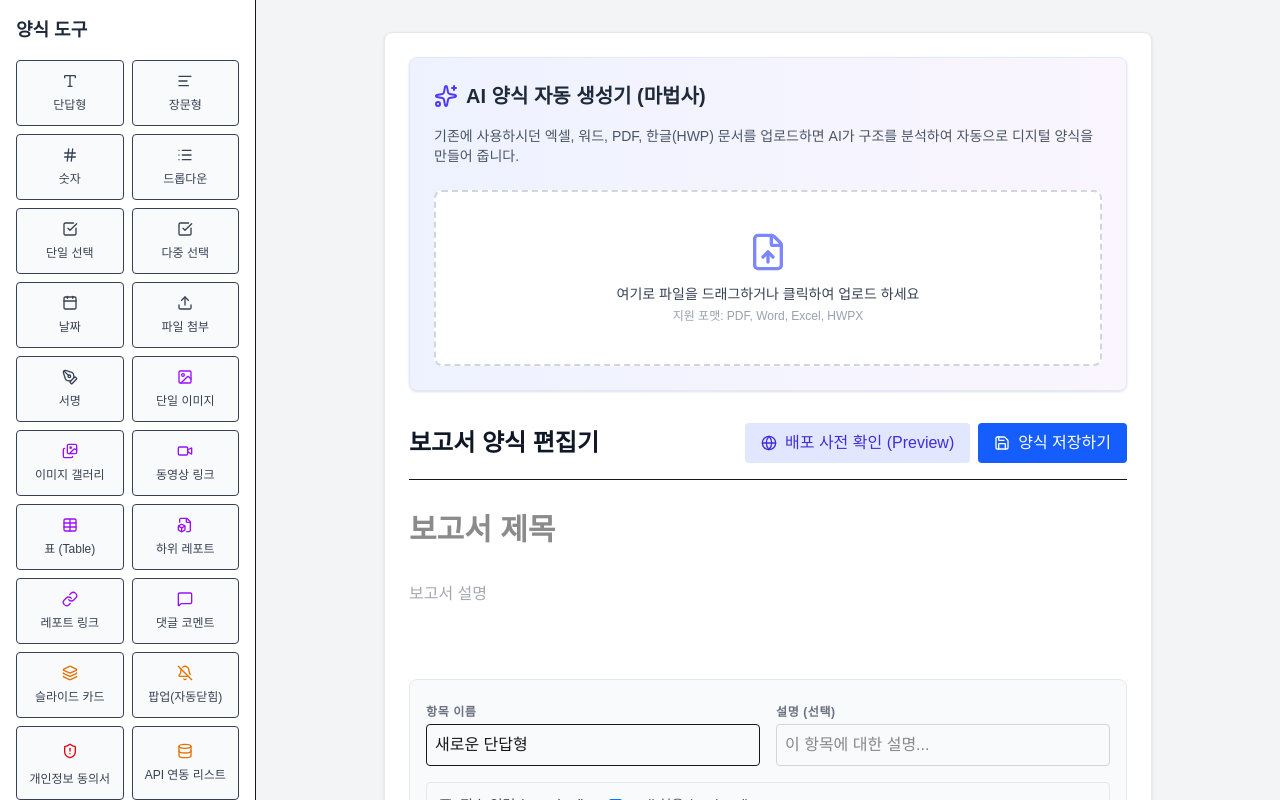
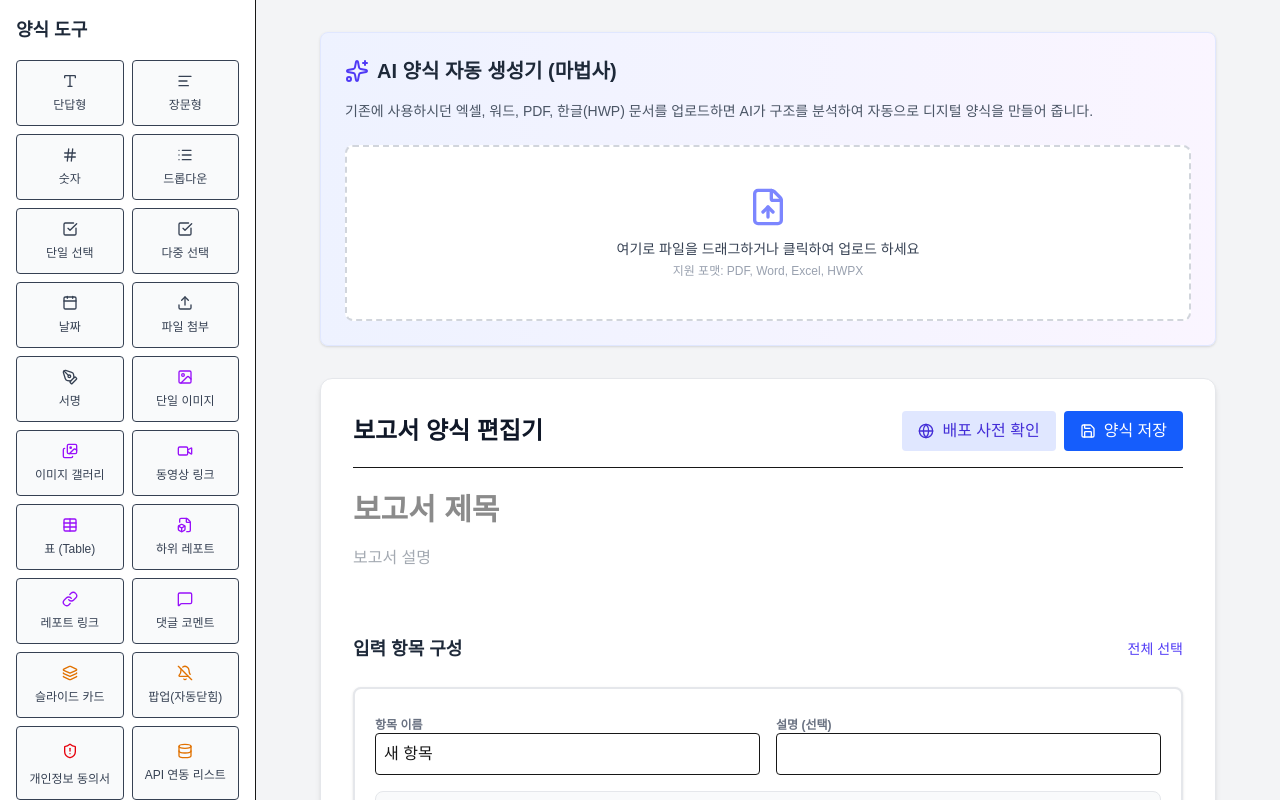
Before and after one commit to ralf-kang/data-trade-platform, a Next.js app: page /admin/builder in a window 1280 px wide. Both pictures are taken after a click on the button "단답형". Built offline with nearby package versions, Linux system fonts and the light colour scheme.

Commit message:
feat: builder UX overhaul, bulk actions, layouts, favorite blocks

```diff
--- a/src/components/builder/FormBuilder.tsx
+++ b/src/components/builder/FormBuilder.tsx
@@ -8,7 +8,7 @@ import {
   CheckSquare, Calendar, Upload, PenTool,
   Image as ImageIcon, Images, Video, Table, FileBox, MessageSquare, Link as LinkIcon,
   Layers, BellOff, ShieldAlert, Database, FileSpreadsheet, EyeOff, Save, ArrowUp, ArrowDown, Trash2, Plus,
-  Smartphone, Monitor, Globe, Regex, MapPin
+  Smartphone, Monitor, Globe, Regex, MapPin, CheckSquare as CheckIcon, LayoutGrid, Star, GripHorizontal
 } from 'lucide-react';
 import AiAutoGenerator from './AiAutoGenerator';
 
@@ -45,47 +45,99 @@ export default function FormBuilder() {
     fields: []
   });
 
+  const fields = template.fields || [];
+  const setFields = (newFields: FormField[]) => setTemplate(prev => ({ ...prev, fields: newFields }));
+
   // Preview Modal State
   const [showPreview, setShowPreview] = useState(false);
   const [previewMode, setPreviewMode] = useState<'mobile' | 'pc' | 'hybrid'>('hybrid');
+
+  // Bulk Selection State
+  const [selectedFields, setSelectedFields] = useState<Set<string>>(new Set());
+
+  // Drag and Drop (Simple Sort State)
+  const [draggedFieldId, setDraggedFieldId] = useState<string | null>(null);
 
   const addField = (type: FieldType) => {
     const newField: FormField = {
       id: uuidv4(),
       type,
-      label: '새로운 ' + FIELD_TYPES.find(f => f.type === type)?.label,
+      label: '새 항목',
       required: false,
-      options: ['옵션 1', '옵션 2'] // default for options-based fields
+      nullable: true,
+      width: '100%',
+      options: ['옵션 1', '옵션 2']
     };
-    setTemplate(prev => ({ ...prev, fields: [...(prev.fields || []), newField] }));
+    setFields([...fields, newField]);
+  };
+
+  const addFavoriteBlock = () => {
+    // 예제: 인적사항 세트 (이름, 연락처, 주소)
+    const block: FormField[] = [
+      { id: uuidv4(), type: 'text', label: '성명', required: true, width: '50%' },
+      { id: uuidv4(), type: 'regex-input', label: '휴대폰 번호', required: true, regexPattern: '^01(?:0|1|[6-9])-(?:\\d{3}|\\d{4})-\\d{4}$', width: '50%' },
+      { id: uuidv4(), type: 'map-address', label: '거주지 주소', required: true, width: '100%' },
+    ];
+    setFields([...fields, ...block]);
+  };
+
+  const toggleSelection = (id: string, multi: boolean) => {
+    const newSet = new Set(multi ? selectedFields : []);
+    if (newSet.has(id)) {
+      newSet.delete(id);
+    } else {
+      newSet.add(id);
+    }
+    setSelectedFields(newSet);
+  };
+
+  const selectAll = () => {
+    if (selectedFields.size === fields.length) {
+      setSelectedFields(new Set());
+    } else {
+      setSelectedFields(new Set(fields.map(f => f.id)));
+    }
+  };
+
+  const handleBulkAction = (action: 'require' | 'optional' | 'delete') => {
+    if (selectedFields.size === 0) return;
+
+    if (action === 'delete') {
+      if(confirm(`선택한 ${selectedFields.size}개 필드를 정말 삭제하시겠습니까?`)) {
+        setFields(fields.filter(f => !selectedFields.has(f.id)));
+        setSelectedFields(new Set());
+      }
+      return;
+    }
+
+    setFields(fields.map(field => {
+      if (selectedFields.has(field.id)) {
+        if (action === 'require') return { ...field, required: true, nullable: false };
+        if (action === 'optional') return { ...field, required: false, nullable: true };
+      }
+      return field;
+    }));
   };
 
   const removeField = (id: string) => {
-    setTemplate(prev => ({
-      ...prev,
-      fields: (prev.fields || []).filter(f => f.id !== id)
-    }));
+    setFields(fields.filter(f => f.id !== id));
   };
 
   const moveField = (index: number, direction: 'up' | 'down') => {
-    const fields = [...(template.fields || [])];
+    const newFields = [...fields];
     if (direction === 'up' && index > 0) {
-      [fields[index - 1], fields[index]] = [fields[index], fields[index - 1]];
-    } else if (direction === 'down' && index < fields.length - 1) {
-      [fields[index + 1], fields[index]] = [fields[index], fields[index + 1]];
+      [newFields[index - 1], newFields[index]] = [newFields[index], newFields[index - 1]];
+    } else if (direction === 'down' && index < newFields.length - 1) {
+      [newFields[index + 1], newFields[index]] = [newFields[index], newFields[index + 1]];
     }
-    setTemplate(prev => ({ ...prev, fields }));
+    setFields(newFields);
   };
 
   const updateField = (id: string, updates: Partial<FormField>) => {
-    setTemplate(prev => ({
-      ...prev,
-      fields: (prev.fields || []).map(f => f.id === id ? { ...f, ...updates } : f)
-    }));
+    setFields(fields.map(f => f.id === id ? { ...f, ...updates } : f));
   };
 
   const handleSave = async () => {
-    // API call to save template
     console.log('Saving template:', template);
     alert('저장되었습니다. (콘솔 확인)');
   };
@@ -95,7 +147,7 @@ export default function FormBuilder() {
       {/* Sidebar: Toolbox */}
       <div className="w-64 bg-white border-r p-4 overflow-y-auto">
         <h2 className="text-lg font-bold mb-4 text-gray-800">양식 도구</h2>
-        <div className="grid grid-cols-2 gap-2">
+        <div className="grid grid-cols-2 gap-2 mb-6">
           {FIELD_TYPES.map((ft) => (
             <button
               key={ft.type}
@@ -107,115 +159,105 @@ export default function FormBuilder() {
             </button>
           ))}
         </div>
+        <div className="p-4 bg-gray-50 border-t border-gray-200">
+          <h3 className="font-semibold text-gray-700 text-sm mb-3">즐겨찾기 블록 / 추천</h3>
+          <button
+            onClick={addFavoriteBlock}
+            className="w-full flex items-center justify-center space-x-2 bg-indigo-50 hover:bg-indigo-100 text-indigo-700 border border-indigo-200 p-3 rounded-lg transition-colors"
+          >
+            <Star className="w-4 h-4" />
+            <span className="font-medium text-sm">인적사항 세트 (이름+연락처+주소) 추가</span>
+          </button>
+        </div>
       </div>
 
-      {/* Main Canvas */}
-      <div className="flex-1 p-8 overflow-y-auto">
-        <div className="max-w-3xl mx-auto bg-white rounded-lg shadow-sm p-6 border border-gray-200">
+      {/* Main Content - Canvas */}
+      <div className="flex-1 bg-gray-100 overflow-y-auto p-8 relative">
+        {/* Bulk Action Bar (Floating) */}
+        {selectedFields.size > 0 && (
+          <div className="fixed bottom-8 left-1/2 transform -translate-x-1/2 bg-gray-900 text-white px-6 py-4 rounded-full shadow-2xl z-40 flex items-center space-x-6">
+            <span className="font-bold">{selectedFields.size}개 선택됨</span>
+            <div className="flex space-x-3 border-l border-gray-700 pl-6">
+              <button onClick={() => handleBulkAction('require')} className="text-sm font-medium hover:text-blue-300">모두 필수로 변경</button>
+              <button onClick={() => handleBulkAction('optional')} className="text-sm font-medium hover:text-gray-300">모두 선택(Null)으로 변경</button>
+              <button onClick={() => handleBulkAction('delete')} className="text-sm font-medium text-red-400 hover:text-red-300 border-l border-gray-700 pl-3">일괄 삭제</button>
+            </div>
+            <button onClick={() => setSelectedFields(new Set())} className="ml-4 text-gray-400 hover:text-white">✕</button>
+          </div>
+        )}
 
-          <AiAutoGenerator onGenerated={(newFields) => setTemplate(prev => ({ ...prev, fields: [...(prev.fields || []), ...newFields] }))} />
+        <div className="max-w-4xl mx-auto">
+          <AiAutoGenerator onGenerated={(newFields) => setFields([...fields, ...newFields])} />
 
+          <div className="bg-white rounded-xl shadow-md border border-gray-200 min-h-[600px] p-8">
             <div className="flex justify-between items-center mb-6 border-b pb-4">
               <h1 className="text-2xl font-bold text-gray-900">보고서 양식 편집기</h1>
               <div className="flex space-x-2">
-              <button
-                onClick={() => setShowPreview(true)}
-                className="flex items-center space-x-2 px-4 py-2 bg-indigo-100 text-indigo-700 rounded hover:bg-indigo-200 transition-colors"
-              >
+                <button onClick={() => setShowPreview(true)} className="flex items-center space-x-2 px-4 py-2 bg-indigo-100 text-indigo-700 rounded hover:bg-indigo-200 transition-colors">
                   <Globe className="w-4 h-4" />
-                <span>배포 사전 확인 (Preview)</span>
+                  <span>배포 사전 확인</span>
                 </button>
-              <button
-                onClick={handleSave}
-                className="flex items-center space-x-2 px-4 py-2 bg-blue-600 text-white rounded hover:bg-blue-700 transition-colors"
-              >
+                <button onClick={handleSave} className="flex items-center space-x-2 px-4 py-2 bg-blue-600 text-white rounded hover:bg-blue-700 transition-colors">
                   <Save className="w-4 h-4" />
-                <span>양식 저장하기</span>
+                  <span>양식 저장</span>
                 </button>
               </div>
             </div>
 
             <div className="space-y-4 mb-8">
-            <input
-              type="text"
-              placeholder="보고서 제목"
-              className="w-full text-3xl font-bold border-0 border-b-2 border-transparent hover:border-gray-200 focus:border-blue-500 focus:ring-0 px-0 py-2 outline-none"
-              value={template.title}
-              onChange={(e) => setTemplate({ ...template, title: e.target.value })}
-            />
-            <textarea
-              placeholder="보고서 설명"
-              className="w-full text-gray-600 border-0 border-b-2 border-transparent hover:border-gray-200 focus:border-blue-500 focus:ring-0 px-0 py-2 outline-none resize-none"
-              value={template.description}
-              onChange={(e) => setTemplate({ ...template, description: e.target.value })}
-              rows={2}
-            />
+              <input type="text" placeholder="보고서 제목" className="w-full text-3xl font-bold border-0 border-b-2 border-transparent hover:border-gray-200 focus:border-blue-500 outline-none" value={template.title} onChange={(e) => setTemplate({ ...template, title: e.target.value })} />
+              <textarea placeholder="보고서 설명" className="w-full text-gray-600 border-0 border-b-2 border-transparent hover:border-gray-200 focus:border-blue-500 outline-none resize-none" value={template.description} onChange={(e) => setTemplate({ ...template, description: e.target.value })} rows={2} />
             </div>
 
-          <div className="space-y-6">
-            {(template.fields || []).length === 0 ? (
-              <div className="text-center py-12 border-2 border-dashed border-gray-300 rounded-lg text-gray-500">
-                좌측 패널에서 도구를 클릭하여 양식을 추가하세요.
-              </div>
-            ) : (
-              (template.fields || []).map((field, index) => (
-                <div key={field.id} className="relative group border border-gray-200 rounded-lg p-4 bg-gray-50 hover:border-blue-400 transition-colors">
-
-                  {/* Field Actions */}
-                  <div className="absolute top-2 right-2 flex space-x-1 opacity-0 group-hover:opacity-100 transition-opacity">
-                    <button onClick={() => moveField(index, 'up')} className="p-1 text-gray-500 hover:text-blue-600 bg-white rounded shadow-sm" disabled={index === 0}>
-                      <ArrowUp className="w-4 h-4" />
-                    </button>
-                    <button onClick={() => moveField(index, 'down')} className="p-1 text-gray-500 hover:text-blue-600 bg-white rounded shadow-sm" disabled={index === (template.fields?.length || 0) - 1}>
-                      <ArrowDown className="w-4 h-4" />
-                    </button>
-                    <button onClick={() => removeField(field.id)} className="p-1 text-gray-500 hover:text-red-600 bg-white rounded shadow-sm">
-                      <Trash2 className="w-4 h-4" />
+            <div className="flex justify-between items-center mt-8">
+              <h2 className="text-lg font-bold text-gray-800">입력 항목 구성</h2>
+              <button onClick={selectAll} className="text-sm text-indigo-600 hover:underline">
+                {selectedFields.size === fields.length && fields.length > 0 ? '전체 선택 해제' : '전체 선택'}
               </button>
             </div>
 
-                  {/* Field Editor */}
+            <div className="flex flex-wrap -mx-2 mt-4">
+              {fields.map((field, index) => {
+                const isSelected = selectedFields.has(field.id);
+                return (
+                  <div key={field.id} className={`p-2 transition-all duration-200 ${field.width === '50%' ? 'w-1/2' : 'w-full'}`}>
+                    <div className={`p-5 rounded-lg border-2 ${isSelected ? 'border-indigo-500 bg-indigo-50' : 'border-gray-200 bg-white hover:border-gray-300'} shadow-sm relative group`}>
+                      <div className="absolute top-3 left-3 opacity-0 group-hover:opacity-100 transition-opacity">
+                        <input type="checkbox" className="w-5 h-5 text-indigo-600 rounded border-gray-300 cursor-pointer" checked={isSelected} onChange={() => toggleSelection(field.id, true)} />
+                      </div>
+                      <div className="absolute top-3 right-12 text-gray-300 cursor-grab opacity-0 group-hover:opacity-100 transition-opacity">
+                        <GripHorizontal className="w-5 h-5" />
+                      </div>
+
+                      <div className="absolute top-2 right-2 flex space-x-1 opacity-0 group-hover:opacity-100 transition-opacity">
+                        <button onClick={() => moveField(index, 'up')} className="p-1 text-gray-500 hover:text-blue-600 bg-white rounded shadow-sm" disabled={index === 0}><ArrowUp className="w-4 h-4" /></button>
+                        <button onClick={() => moveField(index, 'down')} className="p-1 text-gray-500 hover:text-blue-600 bg-white rounded shadow-sm" disabled={index === fields.length - 1}><ArrowDown className="w-4 h-4" /></button>
+                        <button onClick={() => removeField(field.id)} className="p-1 text-gray-500 hover:text-red-600 bg-white rounded shadow-sm"><Trash2 className="w-4 h-4" /></button>
+                      </div>
+
                       <div className="grid grid-cols-1 md:grid-cols-2 gap-4 mt-2">
                         <div>
-                      <label className="block text-xs font-semibold text-gray-500 uppercase tracking-wider mb-1">항목 이름</label>
-                      <input
-                        type="text"
-                        value={field.label}
-                        onChange={(e) => updateField(field.id, { label: e.target.value })}
-                        className="w-full p-2 border rounded focus:ring-2 focus:ring-blue-500 outline-none"
-                      />
+                          <label className="block text-xs font-semibold text-gray-500 uppercase">항목 이름</label>
+                          <input type="text" value={field.label} onChange={(e) => updateField(field.id, { label: e.target.value })} className="w-full p-2 border rounded" />
                         </div>
                         <div>
-                      <label className="block text-xs font-semibold text-gray-500 uppercase tracking-wider mb-1">설명 (선택)</label>
-                      <input
-                        type="text"
-                        value={field.description || ''}
-                        onChange={(e) => updateField(field.id, { description: e.target.value })}
-                        className="w-full p-2 border border-gray-300 rounded focus:ring-2 focus:ring-blue-500 focus:border-transparent"
-                        placeholder="이 항목에 대한 설명..."
-                      />
+                          <label className="block text-xs font-semibold text-gray-500 uppercase">설명 (선택)</label>
+                          <input type="text" value={field.description || ''} onChange={(e) => updateField(field.id, { description: e.target.value })} className="w-full p-2 border rounded" />
                         </div>
                       </div>
 
-                    <div className="flex items-center space-x-6 p-3 bg-gray-50 rounded border border-gray-200 mt-4">
-                      <label className="flex items-center space-x-2 cursor-pointer">
-                        <input
-                          type="checkbox"
-                          checked={field.required}
-                          onChange={(e) => updateField(field.id, { required: e.target.checked, nullable: !e.target.checked })}
-                          className="rounded text-blue-600 focus:ring-blue-500"
-                        />
-                        <span className="text-sm font-medium text-gray-700">필수 입력 (Required)</span>
-                      </label>
-                      <label className="flex items-center space-x-2 cursor-pointer">
-                        <input
-                          type="checkbox"
-                          checked={field.nullable || !field.required}
-                          onChange={(e) => updateField(field.id, { nullable: e.target.checked, required: !e.target.checked })}
-                          className="rounded text-gray-500 focus:ring-blue-500"
-                        />
-                        <span className="text-sm font-medium text-gray-600">Null 허용 (Optional)</span>
-                      </label>
+                      <div className="grid grid-cols-2 gap-4 bg-gray-50 p-4 rounded-lg border border-gray-200 mt-4">
+                        <div className="flex flex-col space-y-3">
+                          <h4 className="text-xs font-bold text-gray-500 uppercase">입력 강제 옵션</h4>
+                          <label className="flex items-center space-x-2"><input type="checkbox" checked={field.required} onChange={(e) => updateField(field.id, { required: e.target.checked, nullable: !e.target.checked })} /> <span className="text-sm">필수</span></label>
+                        </div>
+                        <div className="flex flex-col space-y-3">
+                          <h4 className="text-xs font-bold text-gray-500 uppercase">레이아웃</h4>
+                          <div className="flex space-x-2">
+                            <button onClick={() => updateField(field.id, { width: '100%' })} className={`px-2 py-1 text-xs rounded border ${field.width === '100%' ? 'bg-indigo-50' : ''}`}>100%</button>
+                            <button onClick={() => updateField(field.id, { width: '50%' })} className={`px-2 py-1 text-xs rounded border ${field.width === '50%' ? 'bg-indigo-50' : ''}`}>50%</button>
+                          </div>
+                        </div>
                       </div>
 
                       {/* Regex Specific Settings */}
@@ -246,68 +288,11 @@ export default function FormBuilder() {
                           <span>입력된 주소를 기반으로 Google Maps 또는 네이버 지도의 핀이 자동으로 표시되는 복합 컴포넌트입니다.</span>
                         </div>
                       )}
-
-                  <div className="mt-4 flex items-center space-x-4">
-                    <div className="flex items-center space-x-4">
-                      <label className="flex items-center space-x-2 text-sm text-gray-700">
-                        <input
-                          type="checkbox"
-                          checked={field.privacyMasking || false}
-                          onChange={(e) => updateField(field.id, { privacyMasking: e.target.checked })}
-                          className="rounded text-red-600"
-                        />
-                        <EyeOff className="w-4 h-4 text-gray-500" />
-                        <span>데이터 비식별화 (마스킹)</span>
-                      </label>
-                    </div>
-                    <span className="text-xs font-medium px-2 py-1 bg-blue-100 text-blue-800 rounded">
-                      타입: {FIELD_TYPES.find(t => t.type === field.type)?.label}
-                    </span>
-                  </div>
-
-                  {/* Options Editor for Select/Radio/Checkbox */}
-                  {['select', 'radio', 'checkbox'].includes(field.type) && (
-                    <div className="mt-4 p-3 bg-white border rounded">
-                      <label className="block text-xs font-semibold text-gray-500 uppercase tracking-wider mb-2">선택지 관리</label>
-                      <div className="space-y-2">
-                        {field.options?.map((opt, i) => (
-                          <div key={i} className="flex items-center space-x-2">
-                            <input
-                              type="text"
-                              value={opt}
-                              onChange={(e) => {
-                                const newOpts = [...(field.options || [])];
-                                newOpts[i] = e.target.value;
-                                updateField(field.id, { options: newOpts });
-                              }}
-                              className="flex-1 p-1.5 text-sm border-b border-gray-200 focus:border-blue-500 outline-none"
-                            />
-                            <button
-                              onClick={() => {
-                                const newOpts = field.options?.filter((_, idx) => idx !== i);
-                                updateField(field.id, { options: newOpts });
-                              }}
-                              className="text-red-400 hover:text-red-600"
-                            >
-                              <Trash2 className="w-3 h-3" />
-                            </button>
-                          </div>
-                        ))}
-                        <button
-                          onClick={() => {
-                            updateField(field.id, { options: [...(field.options || []), `옵션 ${(field.options?.length || 0) + 1}`] });
-                          }}
-                          className="text-sm text-blue-600 hover:text-blue-800 flex items-center mt-2"
-                        >
-                          <Plus className="w-3 h-3 mr-1" /> 선택지 추가
-                        </button>
                     </div>
                   </div>
-                  )}
-
+                );
+              })}
             </div>
-              ))
-            )}
           </div>
         </div>
       </div>
@@ -374,14 +359,16 @@ export default function FormBuilder() {
                   {fields.length === 0 ? (
                     <div className="text-center text-gray-400 py-20">양식 내용이 없습니다.</div>
                   ) : (
-                    <div className="space-y-6">
+                    <div className="flex flex-wrap -mx-2">
                       {fields.map(field => (
-                        <div key={field.id} className="flex flex-col space-y-2">
+                        <div key={field.id} className={`p-2 ${previewMode === 'mobile' ? 'w-full' : (field.width === '50%' ? 'w-1/2' : 'w-full')}`}>
+                          <div className="flex flex-col space-y-2">
                             <label className="font-medium text-gray-700">
                               {field.label} {field.required && <span className="text-red-500">*</span>}
                             </label>
                             <div className="p-3 border border-gray-200 rounded-md bg-gray-50 text-gray-400 text-sm">
-                            {FIELD_TYPES.find(t => t.type === field.type)?.label} 입력란 (미리보기)
+                              {FIELD_TYPES.find(t => t.type === field.type)?.label} 입력란
+                            </div>
                           </div>
                         </div>
                       ))}
--- a/src/components/builder/types.ts
+++ b/src/components/builder/types.ts
@@ -19,6 +19,7 @@ export interface FormField {
   placeholder?: string;
   required: boolean;
   nullable?: boolean; // Null 허용 여부 명시적 처리
+  width?: '100%' | '50%'; // 레이아웃 조절용 (전체 너비 vs 절반 너비)
   options?: string[]; // for select, radio, checkbox
   regexPattern?: string; // 전화번호, 주민번호, 사업자번호 등 검증용
   privacyMasking?: boolean; // 비식별화 (마스킹) 플래그
```
Lines whose indentation alone changed are shown as unchanged.
